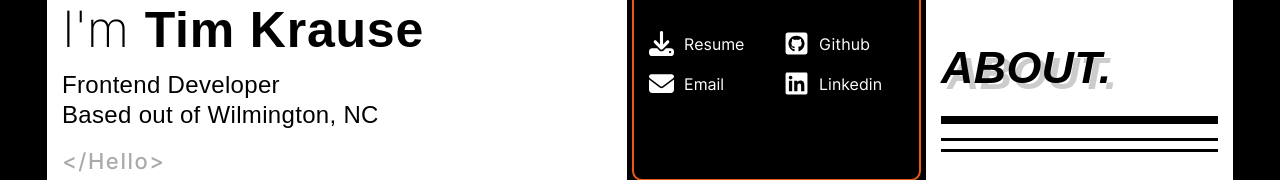
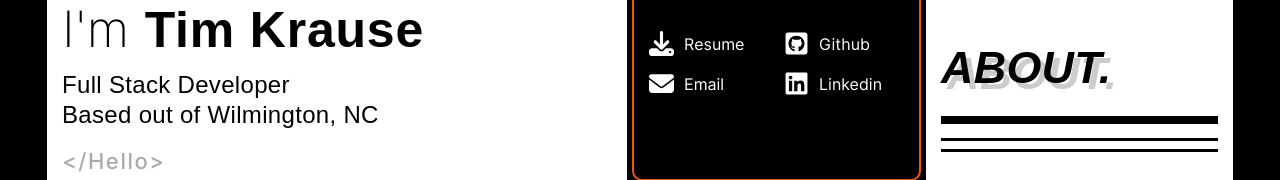
Before and after one commit to TimKrauseDev/Portfolio-V2, a React (Create React App) app: page / in a window 1280 px wide. Shown: the part 360-540 px from the top of the page. Built offline with nearby package versions, Linux system fonts and the light colour scheme.

Commit message:
update copy

```diff
--- a/src/components/blocks/Hero.jsx
+++ b/src/components/blocks/Hero.jsx
@@ -34,7 +34,7 @@ const Hero = () => {
 			<div className="hero-content">
 				<p className="text-tag">{"<Hello>"}</p>
 				<h1 className="h2"><span>I'm</span> Tim Krause</h1>
-				<p className="lead">Frontend Developer<br />Based out of Wilmington, NC</p>
+				<p className="lead">Full Stack Developer<br />Based out of Wilmington, NC</p>
 				<p className="text-tag">{"</Hello>"}</p>
 
 			</div>
--- a/src/components/popup-content/About.jsx
+++ b/src/components/popup-content/About.jsx
@@ -26,7 +26,7 @@ const About = () => {
 						</div>
 						<div className="col col-6 mobile-full vert-center">
 							<h2>Tim Krause</h2>
-							<p className="lead">Frontend Developer</p>
+							<p className="lead">Full Stack Developer</p>
 							<p><strong>Hi there!</strong> My name is Tim and I am a programmer who loves nothing more than diving into a tough challenge and coming out the other side with a solution. I am always looking for new ways to improve my skills and stay on the cutting edge of technology.</p>
 
 							<p>In my free time, I love traveling and exploring new places. I also enjoy taking photos and spending time at the beach. And when I'm not out and about, you can usually find me curled up on the couch binge-watching my latest TV obsession.</p>
```
Also changed, not shown: 1 other file (tests, documents, lock files or other folders).
